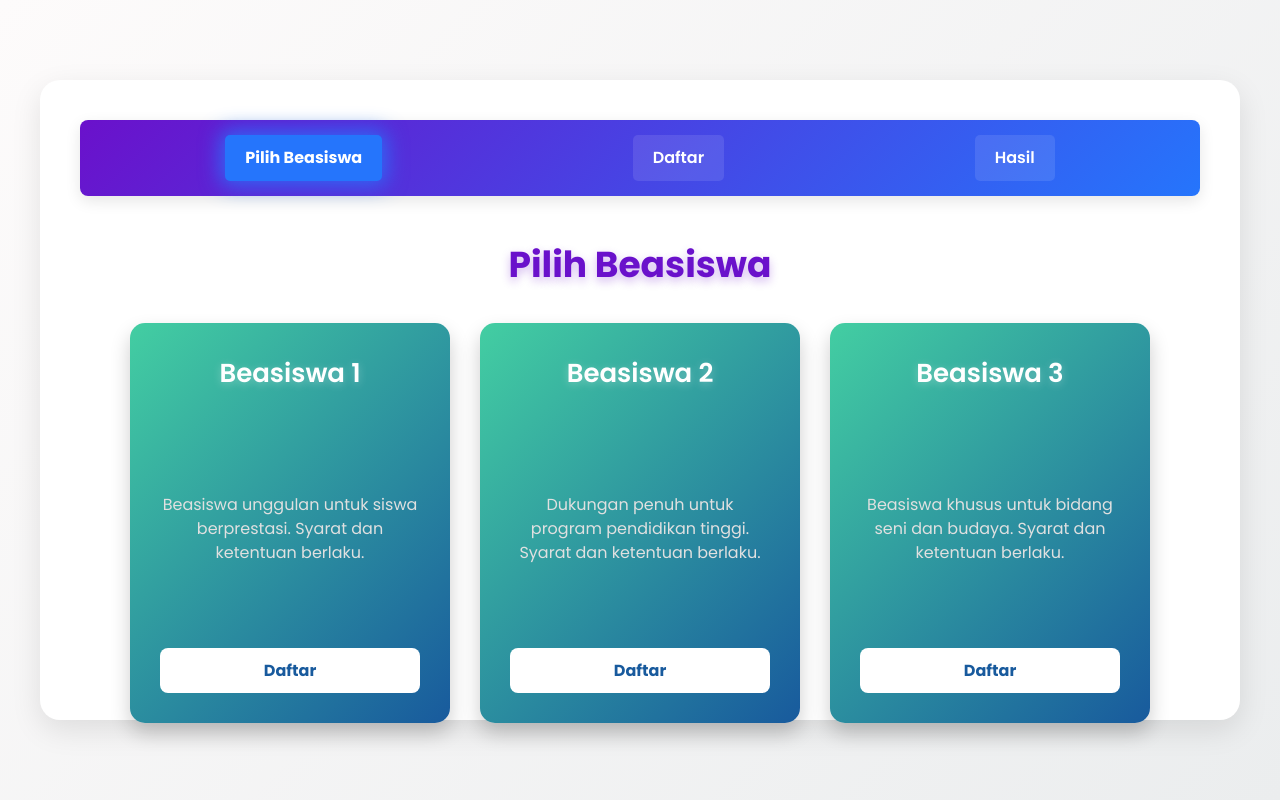
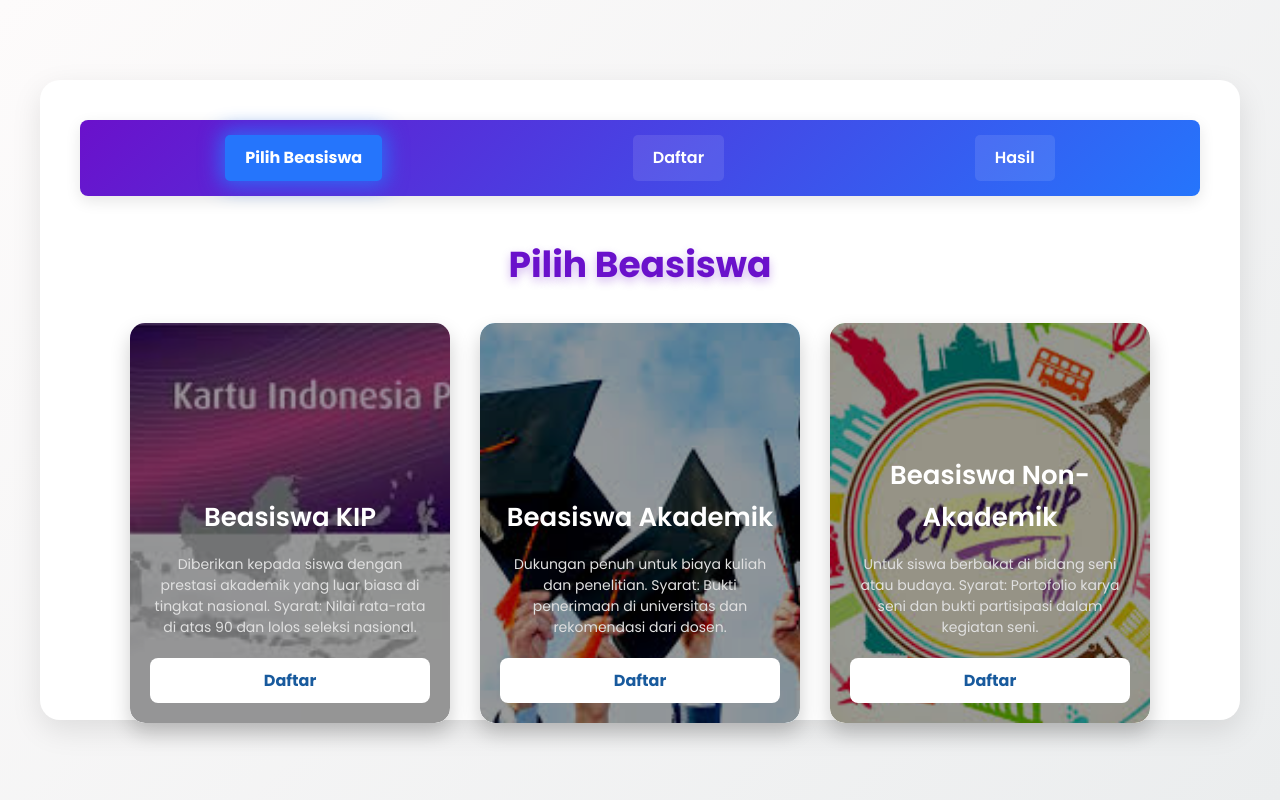
Before and after one commit to AfnanYusuf01/serkom, a PHP site: page /pilih-beasiswa.php in a window 1280 px wide. Run offline with PHP 8.4, Linux system fonts and the light colour scheme.

Commit message:
frist commit

```diff
--- a/assets/beasiswa.css
+++ b/assets/css/beasiswa.css
@@ -29,7 +29,7 @@
             padding: 40px;
             width: 100%;
             max-width: 1200px;
-            min-width: 1200px; /* Set a minimum width */
+            min-width: 1200px;
             text-align: center;
             min-height: 80vh;
             max-height: 80vh;
@@ -38,7 +38,6 @@
             justify-content: space-between;
         }
 
-        /* Navbar Styles */
         .menu-bar {
             display: flex;
             justify-content: space-around;
@@ -68,16 +67,15 @@
             color: #fff;
         }
 
-        /* Style untuk elemen yang aktif */
         .menu-item.active {
-            background-color: #2575fc;  /* Warna biru cerah */
-            box-shadow: 0 0 20px 5px rgba(37, 117, 252, 0.8); /* Efek glow biru */
-            transition: box-shadow 0.3s ease, transform 0.3s ease; /* Transisi yang halus */
+            background-color: #2575fc;
+            box-shadow: 0 0 20px 5px rgba(37, 117, 252, 0.8);
+            transition: box-shadow 0.3s ease, transform 0.3s ease;
         }
 
         .menu-item.active a {
-            color: #fff;  /* Warna teks tetap putih */
-            font-weight: 700; /* Bold font untuk elemen aktif */
+            color: #fff;
+            font-weight: 700;
         }
 
         /* Title Style */
@@ -99,19 +97,21 @@
 
         /* Card Style */
         .beasiswa-card {
-            background: linear-gradient(135deg, #43cea2, #185a9d);
+            background-size: cover;
+            background-position: center;
             border-radius: 15px;
             box-shadow: 0 10px 20px rgba(0, 0, 0, 0.2);
-            padding: 30px;
+            padding: 20px;
             width: 320px;
+            height: 400px;
             transition: all 0.3s ease;
             text-align: center;
             color: #fff;
-            cursor: pointer;
-            height: 400px;
+            position: relative;
             display: flex;
             flex-direction: column;
-            justify-content: space-between;
+            justify-content: flex-end;
+            overflow: hidden;
         }
 
         .beasiswa-card:hover {
@@ -119,18 +119,35 @@
             box-shadow: 0 15px 30px rgba(0, 0, 0, 0.3);
         }
 
+        .beasiswa-card::before {
+            content: "";
+            position: absolute;
+            top: 0;
+            left: 0;
+            width: 100%;
+            height: 100%;
+            background: rgba(0, 0, 0, 0.4);
+            border-radius: 15px;
+            z-index: 1;
+        }
+
+        .beasiswa-card h3, .beasiswa-card p, .beasiswa-card a {
+            position: relative;
+            z-index: 2;
+        }
+
         .beasiswa-card h3 {
             font-size: 26px;
             font-weight: 600;
             color: #fff;
             margin-bottom: 15px;
-            text-shadow: 0 2px 8px rgba(255, 255, 255, 0.3);
         }
 
         .beasiswa-card p {
-            font-size: 16px;
+            font-size: 14px;
             color: #e0e0e0;
             line-height: 1.5;
+            margin-bottom: 20px;
         }
 
         .beasiswa-card a {
@@ -146,14 +163,3 @@
         .beasiswa-card a:hover {
             background: #e0e0e0;
         }
-
-        /* Responsive Design */
-        @media (max-width: 768px) {
-            .menu-bar {
-                flex-wrap: wrap;
-            }
-
-            .beasiswa-card {
-                width: 100%;
-            }
-        }
--- a/hasil.php
+++ b/hasil.php
@@ -36,7 +36,7 @@ $chartData = []; // Data untuk chart
     <meta name="viewport" content="width=device-width, initial-scale=1.0">
     <title>Hasil Beasiswa</title>
     <link href="https://fonts.googleapis.com/css2?family=Poppins:wght@300;400;600;700&display=swap" rel="stylesheet">
-    <link rel="stylesheet" type="text/css" href="assets/hasil.css">
+    <link rel="stylesheet" type="text/css" href="assets/css/hasil.css">
     <style>
 
     </style>
--- a/pilih-beasiswa.php
+++ b/pilih-beasiswa.php
@@ -7,13 +7,13 @@
     <meta name="viewport" content="width=device-width, initial-scale=1.0">
     <title>Pilih Beasiswa</title>
     <link href="https://fonts.googleapis.com/css2?family=Poppins:wght@300;400;600;700&display=swap" rel="stylesheet">
-    <link rel="stylesheet" type="text/css" href="assets/beasiswa.css">
+    <link rel="stylesheet" type="text/css" href="assets/css/beasiswa.css">
 </head>
 
 <body>
     <div class="container">
-    <div class="menu-bar">
-        <div class="menu-item active">
+        <div class="menu-bar">
+            <div class="menu-item active">
                 <a href="pilih-beasiswa.php">Pilih Beasiswa</a>
             </div>
             <div class="menu-item">
@@ -27,20 +27,20 @@
         <h2 class="form-title">Pilih Beasiswa</h2>
 
         <div class="beasiswa-container">
-            <div class="beasiswa-card">
-                <h3>Beasiswa 1</h3>
-                <p>Beasiswa unggulan untuk siswa berprestasi. Syarat dan ketentuan berlaku.</p>
-                <a href="daftar.php?beasiswa=1">Daftar</a>
+            <div class="beasiswa-card" style="background-image: url('assets/img/kip.jpeg');">
+                <h3>Beasiswa KIP</h3>
+                <p>Diberikan kepada siswa dengan prestasi akademik yang luar biasa di tingkat nasional. Syarat: Nilai rata-rata di atas 90 dan lolos seleksi nasional.</p>
+                <a href="index.php?beasiswa=beasiswa_kip">Daftar</a>
             </div>
-            <div class="beasiswa-card">
-                <h3>Beasiswa 2</h3>
-                <p>Dukungan penuh untuk program pendidikan tinggi. Syarat dan ketentuan berlaku.</p>
-                <a href="daftar.php?beasiswa=2">Daftar</a>
+            <div class="beasiswa-card" style="background-image: url('assets/img/akademik.jpeg');">
+                <h3>Beasiswa Akademik</h3>
+                <p>Dukungan penuh untuk biaya kuliah dan penelitian. Syarat: Bukti penerimaan di universitas dan rekomendasi dari dosen.</p>
+                <a href="index.php?beasiswa=beasiswa_akademik">Daftar</a>
             </div>
-            <div class="beasiswa-card">
-                <h3>Beasiswa 3</h3>
-                <p>Beasiswa khusus untuk bidang seni dan budaya. Syarat dan ketentuan berlaku.</p>
-                <a href="daftar.php?beasiswa=3">Daftar</a>
+            <div class="beasiswa-card" style="background-image: url('assets/img/images.jpeg');">
+                <h3>Beasiswa Non-Akademik</h3>
+                <p>Untuk siswa berbakat di bidang seni atau budaya. Syarat: Portofolio karya seni dan bukti partisipasi dalam kegiatan seni.</p>
+                <a href="index.php?beasiswa=beasiswa_non_akademik">Daftar</a>
             </div>
         </div>
     </div>
--- a/upload.php
+++ b/upload.php
@@ -44,10 +44,10 @@ $ipk = ($_POST['semester'] >= 4) ? 3.4 : 2.9; // IPK otomatis berdasarkan semest
 if (empty($_FILES['berkas']['name'])) {
     $errors[] = "Berkas syarat harus diupload.";
 } else {
-    $allowed_types = ['pdf', 'jpg', 'jpeg', 'png', 'zip'];
+    $allowed_types = ['pdf'];
     $file_ext = strtolower(pathinfo($_FILES['berkas']['name'], PATHINFO_EXTENSION));
     if (!in_array($file_ext, $allowed_types)) {
-        $errors[] = "Berkas harus berupa file dengan format: pdf, jpg, jpeg, png, atau zip.";
+        $errors[] = "Berkas harus berupa file dengan format: pdf.";
     }
 }
 
```
Also changed, not shown: assets/css/index.css (renamed from assets/index.css, +12 -0 lines), index.php (+6 -5 lines), assets/css/hasil.css (renamed from assets/hasil.css), assets/img/akademik.jpeg (added), assets/img/images.jpeg (added), assets/img/kip.jpeg (added).
